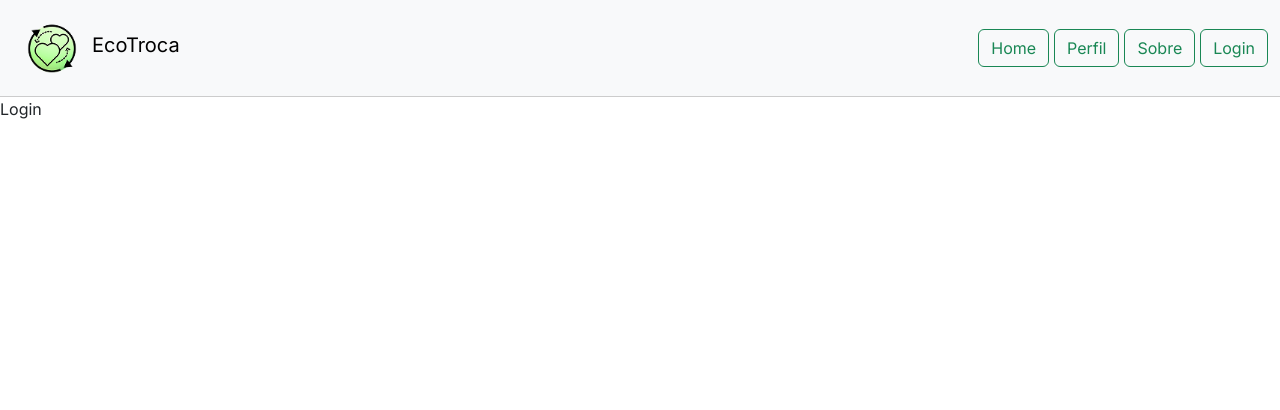
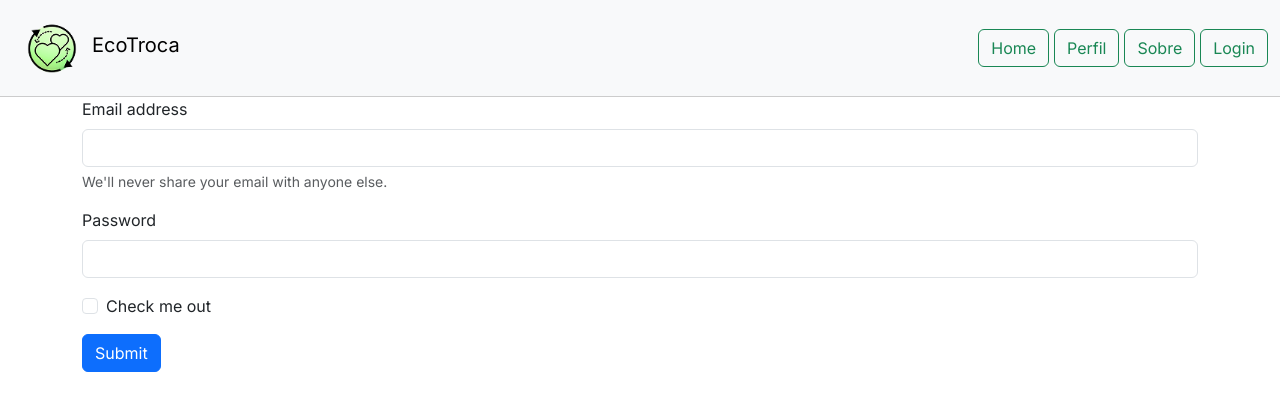
Before and after one commit to Rony2201/EcoTroca, a React (Vite) app: page /login in a window 1280 px wide. Shown: the top 410 px of the page. Built offline with nearby package versions, Linux system fonts and the light colour scheme.

Commit message:
Adicionando formlogin  projeto

```diff
--- a/src/components/FormLogin/FormLogin.jsx
+++ b/src/components/FormLogin/FormLogin.jsx
@@ -0,0 +1,26 @@
+import React from 'react'
+
+function FormLogin() {
+  return (
+    <div>
+        <form>
+            <div class="mb-3">
+                <label for="exampleInputEmail1" class="form-label">Email address</label>
+                <input type="email" class="form-control" id="exampleInputEmail1" aria-describedby="emailHelp" />
+                <div id="emailHelp" class="form-text">We'll never share your email with anyone else.</div>
+            </div>
+            <div class="mb-3">
+                <label for="exampleInputPassword1" class="form-label">Password</label>
+                <input type="password" class="form-control" id="exampleInputPassword1" />
+            </div>
+            <div class="mb-3 form-check">
+                <input type="checkbox" class="form-check-input" id="exampleCheck1" />
+                <label class="form-check-label" for="exampleCheck1">Check me out</label>
+            </div>
+            <button type="submit" class="btn btn-primary">Submit</button>
+        </form>
+    </div>
+  )
+}
+
+export default FormLogin
--- a/src/pages/Login.jsx
+++ b/src/pages/Login.jsx
@@ -1,8 +1,12 @@
+import FormLogin from "../components/FormLogin/FormLogin"
 
 
 function Login() {
   return (
-    <div>Login</div>
+    <div className="container">
+      <FormLogin />
+    </div>
+
   )
 }
 
```
